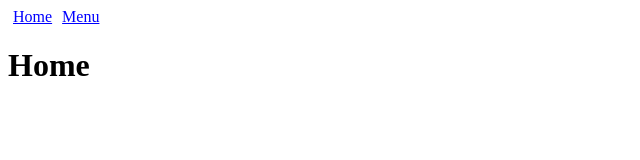
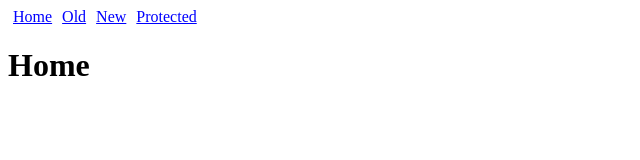
Before and after one commit to liranm/add-routing-to-react-apps-using-react-router-v4, a React (Create React App) app: page / in a window 1280 px wide. Shown: the top 160 px of the page, without its empty margins (0-640 px from the left). Built offline with nearby package versions, Linux system fonts and the light colour scheme.

Commit message:
Redirect to Another Page with React Router v4

```diff
--- a/src/App.js
+++ b/src/App.js
@@ -1,29 +1,36 @@
 import React from 'react';
-import { BrowserRouter as Router, Route, Link } from 'react-router-dom';
+import { BrowserRouter as Router, Route, Link, Redirect, Switch } from 'react-router-dom';
 
 import './App.css';
 
-const Home = () => (<h1>Home</h1>);
-const Menu = () => (
-  <div>
-    <h1>Menu</h1>
-    <Link to="/menu/food">Food</Link>
-    <Link to="/menu/drinks">Drinks</Link>
-    <Link to="/menu/sides">Sides</Link>
-    <Route
-      path="/menu/:section"
-      render={({ match }) => <h2>{match.params.section}</h2>}
-    />
-  </div>
+const loggedin = false;
+
+const Links = () => (
+  <nav>
+    <Link to="/">Home</Link>
+    <Link to="/old/123">Old</Link>
+    <Link to="/new/456">New</Link>
+    <Link to="/protected">Protected</Link>
+  </nav>
 );
 
 const App = (props) => (
   <Router>
     <div>
-      <Link to="/">Home</Link>
-      <Link to="/menu">Menu</Link>
-      <Route exact path="/" component={Home} ></Route>
-      <Route path="/menu" component={Menu} ></Route>
+      <Links />
+      <Route exact path="/" render={() => (<h1>Home</h1>)} />
+      <Route
+        path="/new/:str"
+        render={({ match }) => (<h1>New: {match.params.str}</h1>)}
+      />
+      <Route path="/old/:str" render={({ match }) => (
+        <Redirect to={`/new/${match.params.str}`} />
+      )} />
+      <Route path="/protected" render={() => (
+        loggedin ?
+          <h1>Welcome to the protected page</h1> :
+          <Redirect to={"/new/login"} />
+      )} />
     </div>
   </Router>
 );
```
